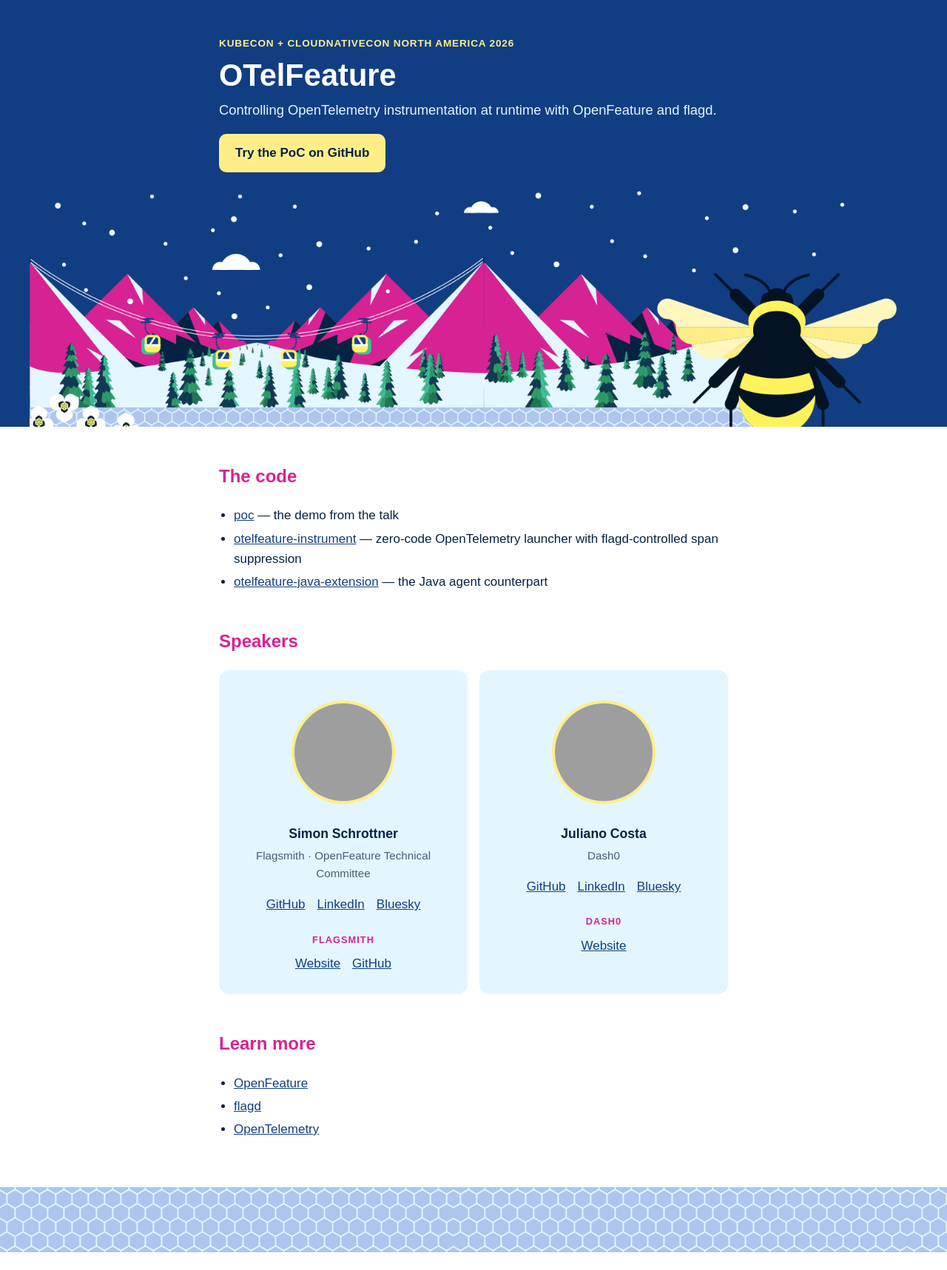
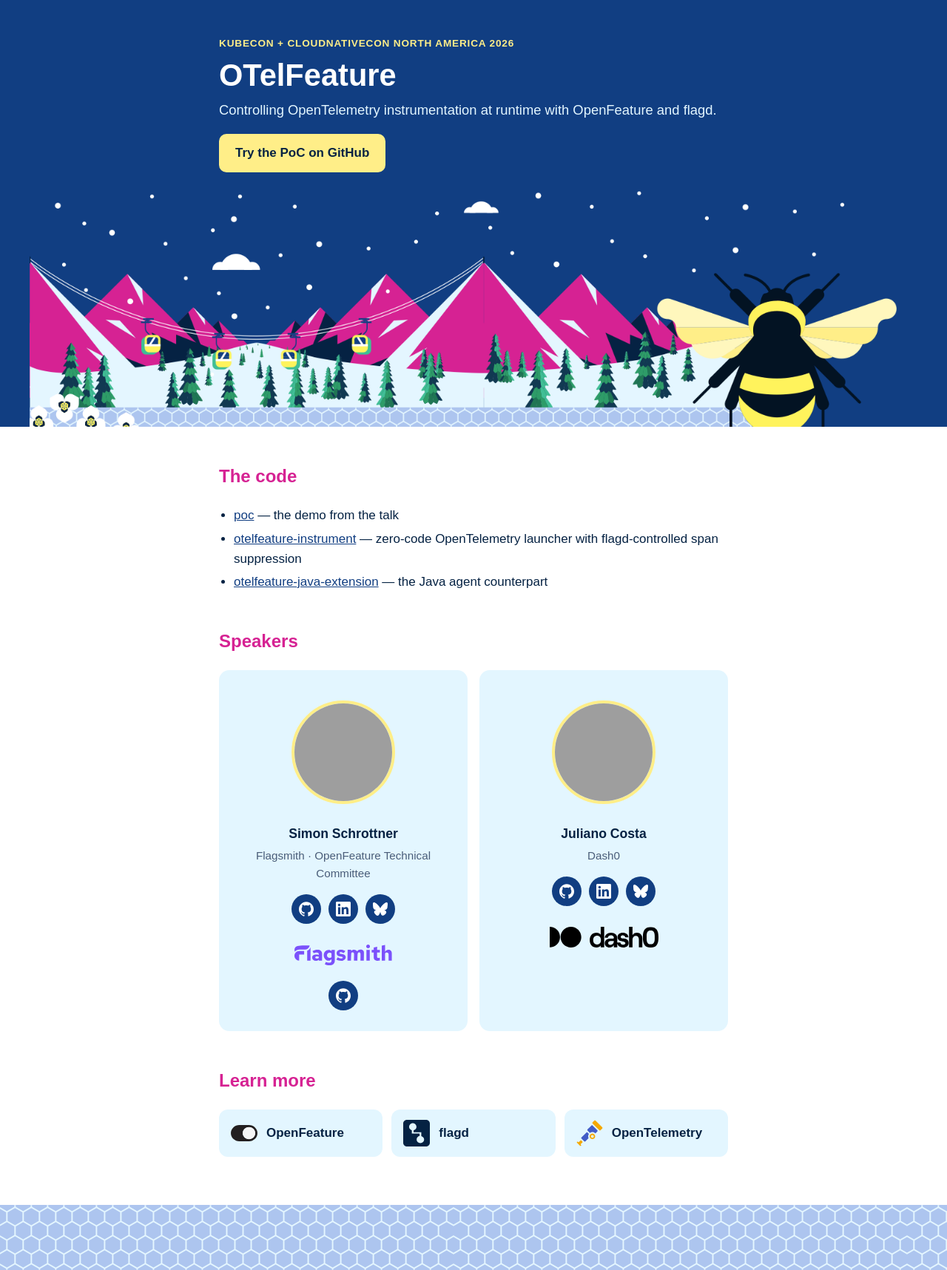
Before and after one commit to OTelFeature/otelfeature.github.io, a Jekyll site: the page built from index.md, in a window 1280 px wide. Shown: the whole page at 74% size. Built offline with Jekyll 4.4.1, drawn with Linux system fonts in a browser that asks for light colours; before the commit the page ends 1693 px from its top, so only the background shows below that; grey boxes are pictures that could not be loaded.

Commit message:
Use icons for social links and logos for companies and projects
Social icons from Simple Icons 13.21.0; logos from the projects' own repos
(Flagsmith, dash0hq, openfeature.dev, flagd, cncf/artwork).

Signed-off-by: Simon Schrottner <simon.schrottner@flagsmith.com>

```diff
--- a/assets/style.css
+++ b/assets/style.css
@@ -89,23 +89,70 @@ li { margin: 4px 0; }
 .person h3 { margin-top: 12px; }
 .person h3 + p { color: var(--muted); margin: 0 0 12px; font-size: 0.95rem; }
 
-.person h4 {
-  margin: 20px 0 4px;
-  font-size: 0.8rem;
-  text-transform: uppercase;
-  letter-spacing: 0.08em;
-  color: var(--magenta);
-}
+.company { margin: 24px 0 8px; }
+.company img { width: auto; height: 28px; border: 0; border-radius: 0; }
 
-.person ul {
+/* Icon-only links; the link text stays for screen readers. The icon is picked from the URL. */
+.social {
   list-style: none;
   padding: 0;
   margin: 0;
   display: flex;
   justify-content: center;
-  flex-wrap: wrap;
-  gap: 4px 16px;
+  gap: 10px;
 }
+
+.social a {
+  display: block;
+  width: 40px;
+  height: 40px;
+  border-radius: 50%;
+  background: var(--blue);
+  overflow: hidden;
+  text-indent: 100%;
+  white-space: nowrap;
+  position: relative;
+}
+
+.social a:hover { background: var(--magenta); }
+
+.social a::before {
+  content: "";
+  position: absolute;
+  inset: 10px;
+  background: #ffffff;
+  -webkit-mask: var(--icon) center / contain no-repeat;
+  mask: var(--icon) center / contain no-repeat;
+}
+
+.social a[href*="github.com"] { --icon: url("icons/github.svg"); }
+.social a[href*="linkedin.com"] { --icon: url("icons/linkedin.svg"); }
+.social a[href*="bsky.app"] { --icon: url("icons/bluesky.svg"); }
+
+.tech {
+  list-style: none;
+  padding: 0;
+  display: grid;
+  grid-template-columns: repeat(auto-fit, minmax(180px, 1fr));
+  gap: 12px;
+}
+
+.tech li { margin: 0; }
+
+.tech a {
+  display: flex;
+  align-items: center;
+  gap: 12px;
+  padding: 14px 16px;
+  border-radius: 12px;
+  background: var(--sky);
+  color: var(--navy);
+  font-weight: 700;
+  text-decoration: none;
+}
+
+.tech a:hover { outline: 2px solid var(--magenta); color: var(--navy); }
+.tech img { width: 36px; height: 36px; object-fit: contain; }
 
 footer {
   height: 88px;
--- a/index.md
+++ b/index.md
@@ -36,11 +36,13 @@ Flagsmith · OpenFeature Technical Committee
 - [GitHub](https://github.com/aepfli)
 - [LinkedIn](https://www.linkedin.com/in/TODO)
 - [Bluesky](https://bsky.app/profile/TODO)
+{: .social}
 
-#### Flagsmith
+[![Flagsmith](assets/logos/flagsmith.svg)](https://www.flagsmith.com)
+{: .company}
 
-- [Website](https://www.flagsmith.com)
 - [GitHub](https://github.com/Flagsmith/flagsmith)
+{: .social}
 
 </div>
 
@@ -55,10 +57,10 @@ Dash0
 - [GitHub](https://github.com/julianocosta89)
 - [LinkedIn](https://www.linkedin.com/in/TODO)
 - [Bluesky](https://bsky.app/profile/TODO)
+{: .social}
 
-#### Dash0
-
-- [Website](https://www.dash0.com)
+[![Dash0](assets/logos/dash0.svg)](https://www.dash0.com)
+{: .company}
 
 </div>
 
@@ -66,6 +68,7 @@ Dash0
 
 ## Learn more
 
-- [OpenFeature](https://openfeature.dev)
-- [flagd](https://flagd.dev)
-- [OpenTelemetry](https://opentelemetry.io)
+- [![](assets/logos/openfeature.svg) OpenFeature](https://openfeature.dev)
+- [![](assets/logos/flagd.svg) flagd](https://flagd.dev)
+- [![](assets/logos/opentelemetry.svg) OpenTelemetry](https://opentelemetry.io)
+{: .tech}
```
Also changed, not shown: assets/icons/bluesky.svg (added), assets/icons/github.svg (added), assets/icons/linkedin.svg (added), assets/logos/dash0.svg (added), assets/logos/flagd.svg (added), assets/logos/flagsmith.svg (added), assets/logos/openfeature.svg (added), assets/logos/opentelemetry.svg (added).
